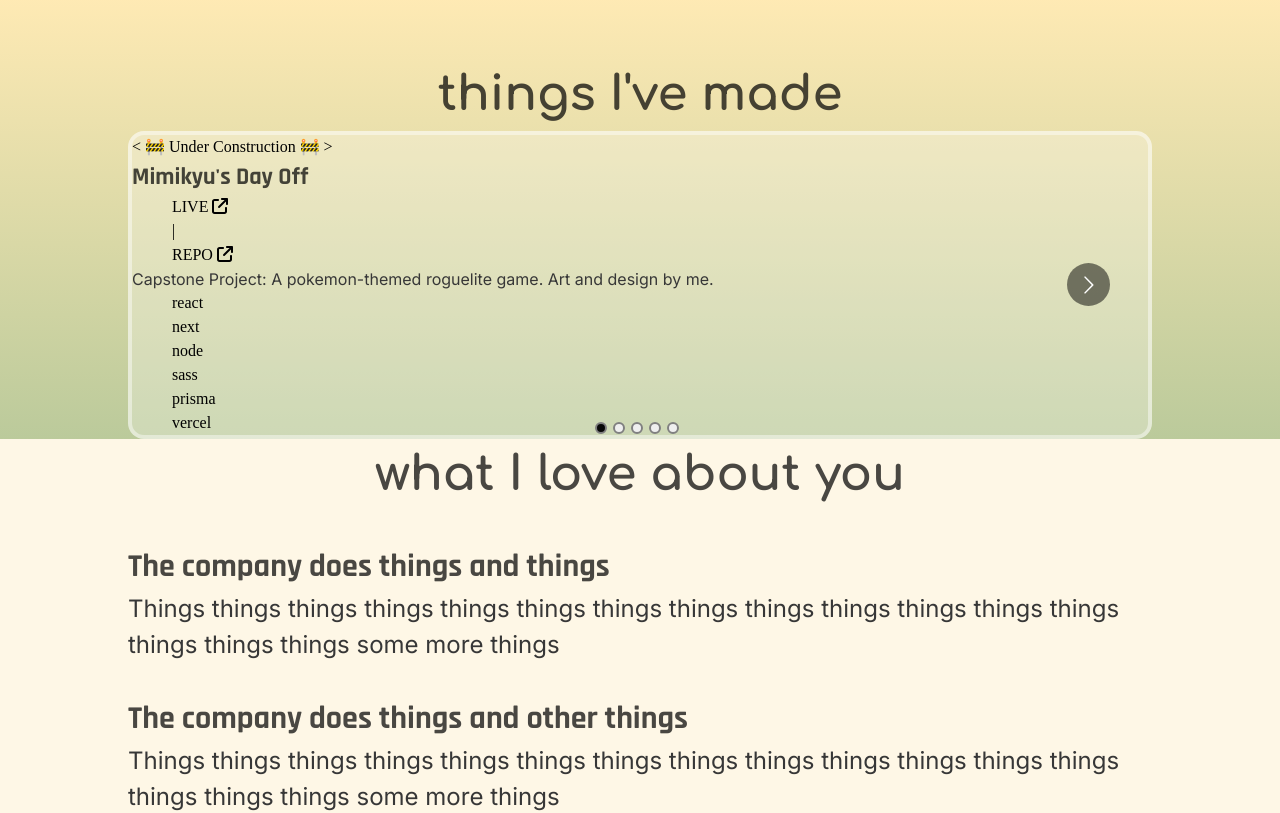
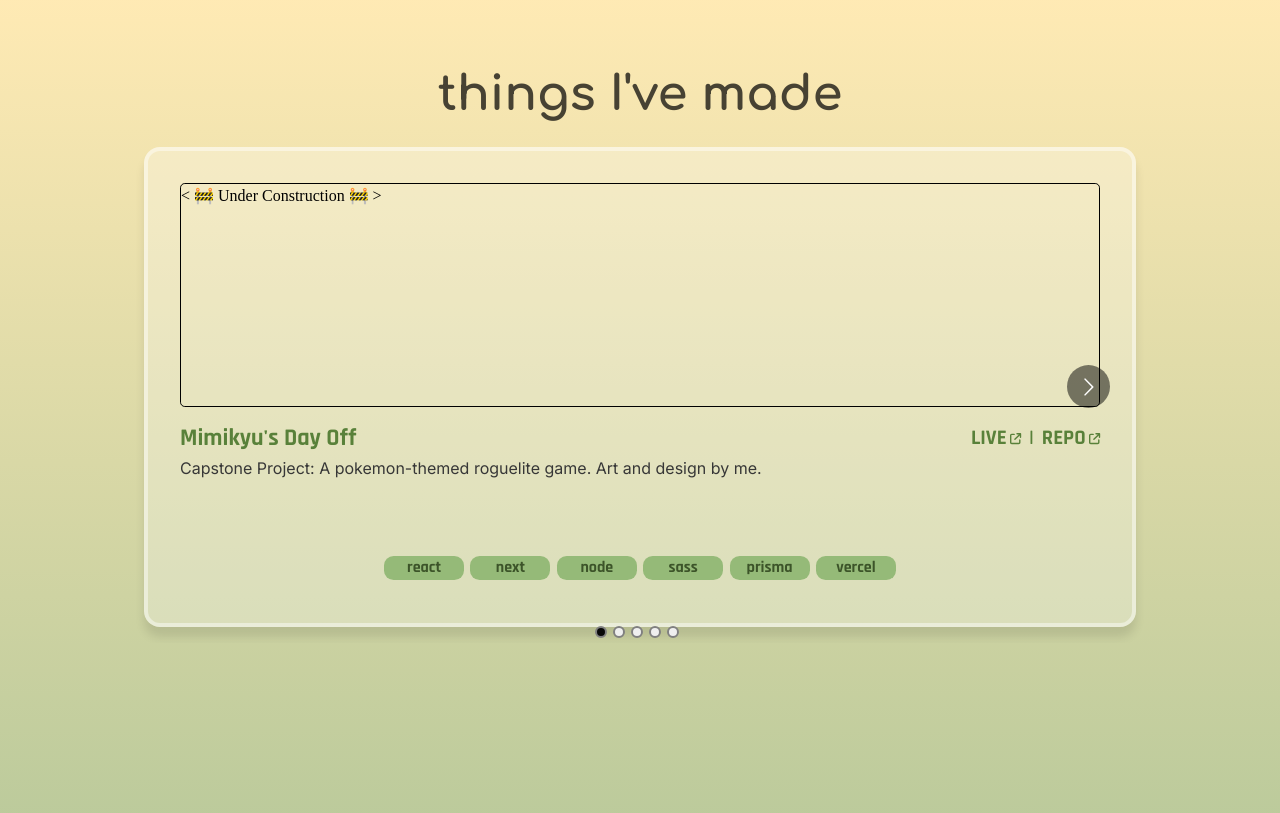
Before and after one commit to penguinboots/portfolio-v2, a React (Vite) app: page / in a window 1280 px wide. Shown: the part 2900-3713 px from the top of the page. Built offline with nearby package versions, Linux system fonts and the light colour scheme; no server answers; a web font is replaced by a local one.

Commit message:
clean up

```diff
--- a/src/components/About.tsx
+++ b/src/components/About.tsx
@@ -1,4 +1,4 @@
-import wave from "../assets/bottom_wave.svg";
+import wave from "../assets/wave_1.svg";
 import photo from "../assets/profile_photo.png";
 
 import { ReactSVG } from "react-svg";
--- a/src/components/Navbar.tsx
+++ b/src/components/Navbar.tsx
@@ -14,7 +14,7 @@ const Navbar: React.FC<NavbarProps> = (props) => {
 
   useEffect(() => {
     const handleScroll = () => {
-      const currentScrollPos = window.pageYOffset;
+      const currentScrollPos = window.scrollY;
       const isVisible = prevScrollPos > currentScrollPos;
 
       setPrevScrollPos(currentScrollPos);
--- a/src/components/ProjectCard.tsx
+++ b/src/components/ProjectCard.tsx
@@ -17,7 +17,7 @@ const ProjectCard: React.FC<{ project: Project }> = ({ project }) => {
   });
 
   return (
-    <div className="card projects">
+    <div className="card project">
       <div className="placeholder project-img">{`< 🚧 Under Construction 🚧 >`}</div>
       <div className="title-box">
         <h3>{project.title}</h3>
```
Also changed, not shown: src/assets/wave_1.svg (renamed from src/assets/bottom_wave.svg), src/assets/wave_2.svg (added).
